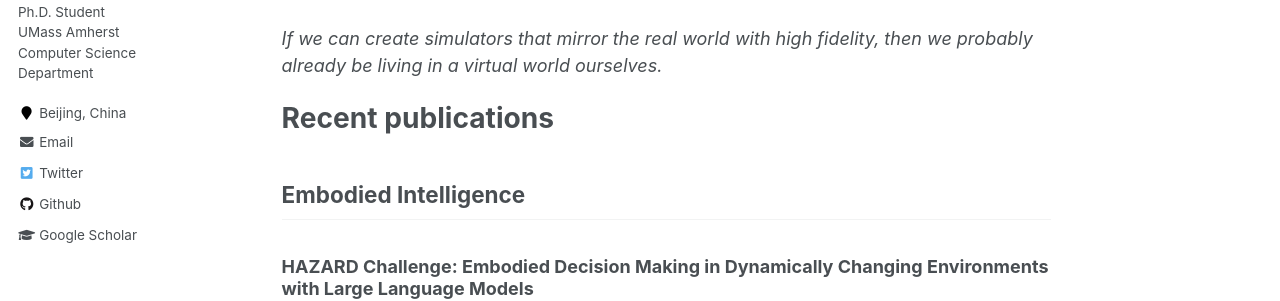
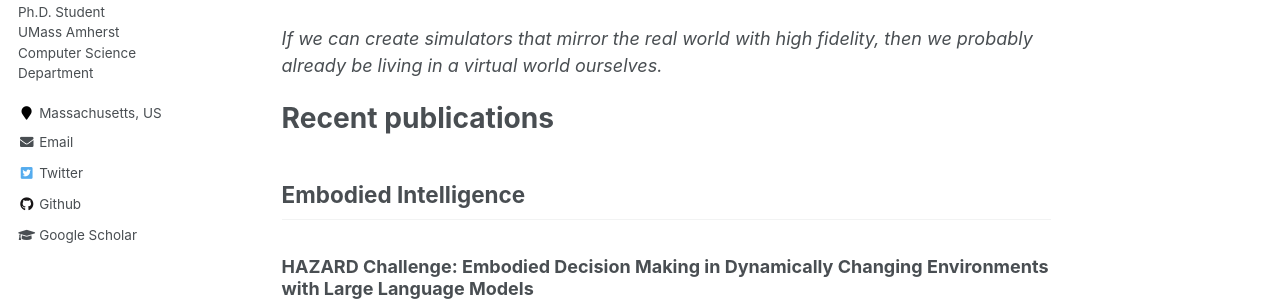
Before and after one commit to zhouqqhh/zhouqqhh.github.io, a Jekyll site: the page built from _pages/about.md, in a window 1280 px wide. Shown: the part 370-671 px from the top of the page. Built offline with Jekyll 4.4.1, drawn with Linux system fonts in a browser that asks for light colours.

Commit message:
Update _config.yml

```diff
--- a/_config.yml
+++ b/_config.yml
@@ -90,7 +90,7 @@ author:
     Ph.D. Student <br>
     UMass Amherst <br>
     Computer Science Department
-  location         : "Beijing, China"
+  location         : "Massachusetts, US"
   employer         :
   pubmed           :
   googlescholar    : https://scholar.google.com/citations?user=sQW6Ni4AAAAJ
```
